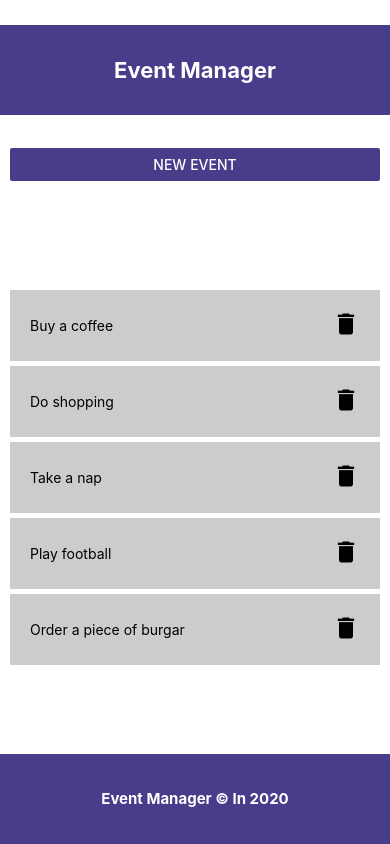
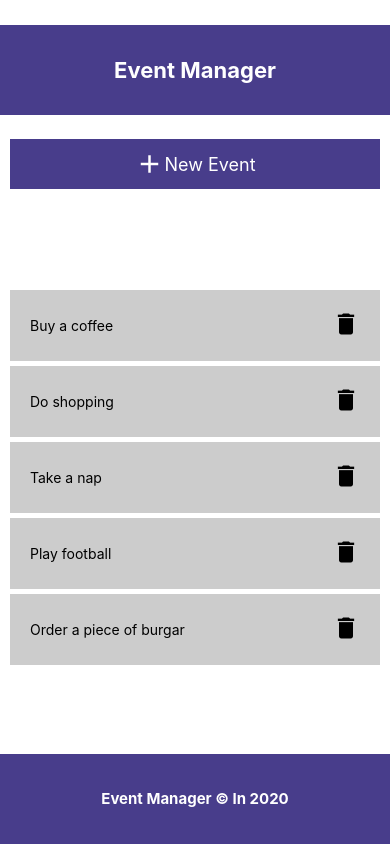
Before and after one commit to rooneyrulz/event_manager, a React Native app in the folder app/: screen / in a window 390 px wide. Built offline with nearby package versions, Linux system fonts and the light colour scheme.

Commit message:
working on new event modal | styles

```diff
--- a/app/components/EventItem.js
+++ b/app/components/EventItem.js
@@ -1,5 +1,5 @@
 import React from 'react';
-import { StyleSheet, View, Text, TouchableOpacity, Alert } from 'react-native';
+import { StyleSheet, View, Text, TouchableOpacity } from 'react-native';
 import { MaterialIcons } from '@expo/vector-icons';
 
 const EventItem = ({ item, onDeleteEvent }) => {
--- a/app/components/NewEvent.js
+++ b/app/components/NewEvent.js
@@ -1,5 +1,15 @@
 import React, { useState } from 'react';
-import { StyleSheet, Text, View, Button, Modal } from 'react-native';
+import {
+  StyleSheet,
+  Text,
+  View,
+  Button,
+  Modal,
+  TextInput,
+  Keyboard,
+  TouchableOpacity,
+  TouchableWithoutFeedback,
+} from 'react-native';
 import { MaterialIcons } from '@expo/vector-icons';
 
 const NewEvent = () => {
@@ -7,27 +17,77 @@ const NewEvent = () => {
 
   return (
     <View>
-      <Button
-        title='New Event'
-        color='darkslateblue'
+      <TouchableOpacity
+        style={styles.newEvent}
         onPress={(e) => setIsOpen((prev) => true)}
-      />
-      <Modal visible={isOpen} animationType='slide'>
-        <View>
-          <Text>
-            <MaterialIcons
-              name='close'
-              size={30}
+      >
+        <MaterialIcons style={styles.newEventIcon} name='add' size={30} />
+        <Text style={styles.newEventText}>New Event</Text>
+      </TouchableOpacity>
+      <TouchableWithoutFeedback onPress={(e) => Keyboard.dismiss()}>
+        <Modal visible={isOpen} animationType='slide'>
+          <View style={styles.modalContent}>
+            <TouchableOpacity
+              style={styles.modalClose}
               onPress={(e) => setIsOpen((prev) => false)}
-            />
-          </Text>
-          <Text>Hello...!</Text>
-        </View>
-      </Modal>
+            >
+              <MaterialIcons name='close' size={40} />
+            </TouchableOpacity>
+            <View style={styles.modalEvent}>
+              <TextInput
+                style={styles.modalTextInput}
+                placeholder='New Event..'
+              />
+              <TouchableOpacity>
+                <MaterialIcons name='cloud' size={30} />
+                <Text>Save</Text>
+              </TouchableOpacity>
+            </View>
+            <View style={styles.modalFooter}></View>
+          </View>
+        </Modal>
+      </TouchableWithoutFeedback>
     </View>
   );
 };
 
-const styles = StyleSheet.create({});
+const styles = StyleSheet.create({
+  newEvent: {
+    backgroundColor: 'darkslateblue',
+    padding: 10,
+    flexDirection: 'row',
+    justifyContent: 'center',
+    alignItems: 'center',
+  },
+  newEventIcon: {
+    color: '#fff',
+  },
+  newEventText: {
+    fontSize: 18,
+    color: '#fff',
+  },
+  modalContent: {
+    flex: 1,
+  },
+  modalClose: {
+    flex: 1,
+    marginTop: 20,
+    alignItems: 'center',
+    justifyContent: 'center',
+  },
+  modalEvent: {
+    flex: 4,
+    alignItems: 'center',
+    justifyContent: 'center',
+  },
+  modalTextInput: {
+    width: '80%',
+    borderBottomWidth: 2,
+    fontSize: 20,
+  },
+  modalFooter: {
+    flex: 1,
+  },
+});
 
 export default NewEvent;
```
